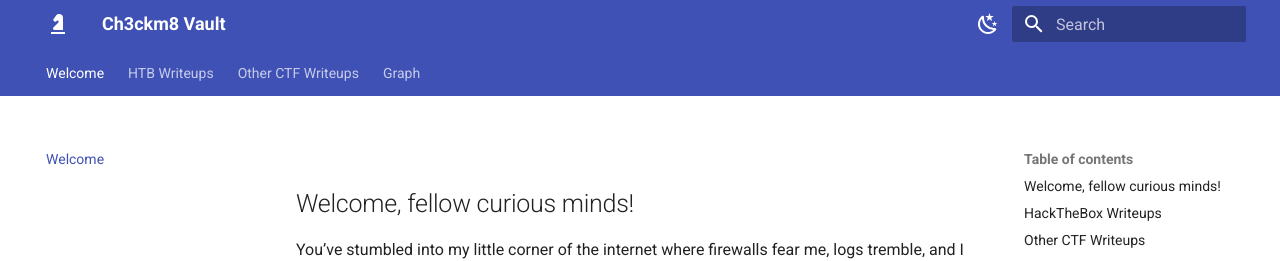
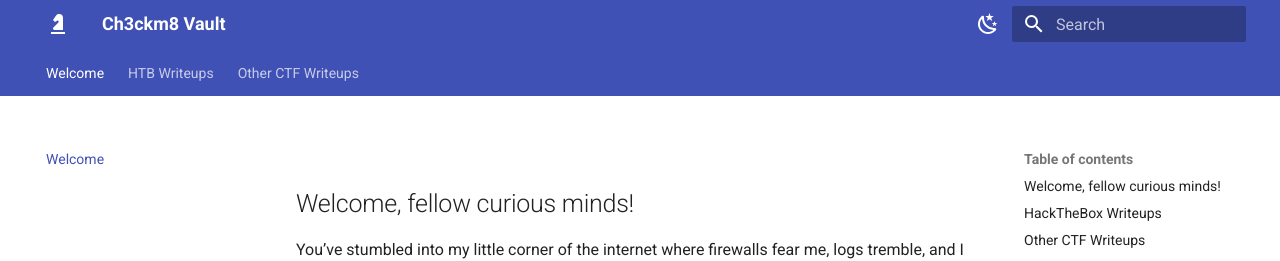
Before and after one commit to ch3ckkm8/personal_blog4, an MkDocs documentation site: the page built from docs/index.md, in a window 1280 px wide and 900 px high. Shown: the top 261 px of the window. Built offline with MkDocs 1.6.1 and Material for MkDocs 9.7.7, drawn with Linux system fonts in a browser that asks for light colours.

Commit message:
Update mkdocs.yml

```diff
--- a/mkdocs.yml
+++ b/mkdocs.yml
@@ -22,7 +22,6 @@ nav:
       - Sauna: ch3ckm8_HTB_sauna.md
   - Other CTF Writeups:
       - RoboGRoot's-Portfolio: ch3ckm8_RoboGRoot-CTF_Portfolio.md
-  - Graph: graph/
 
 theme:
   name: material
```
